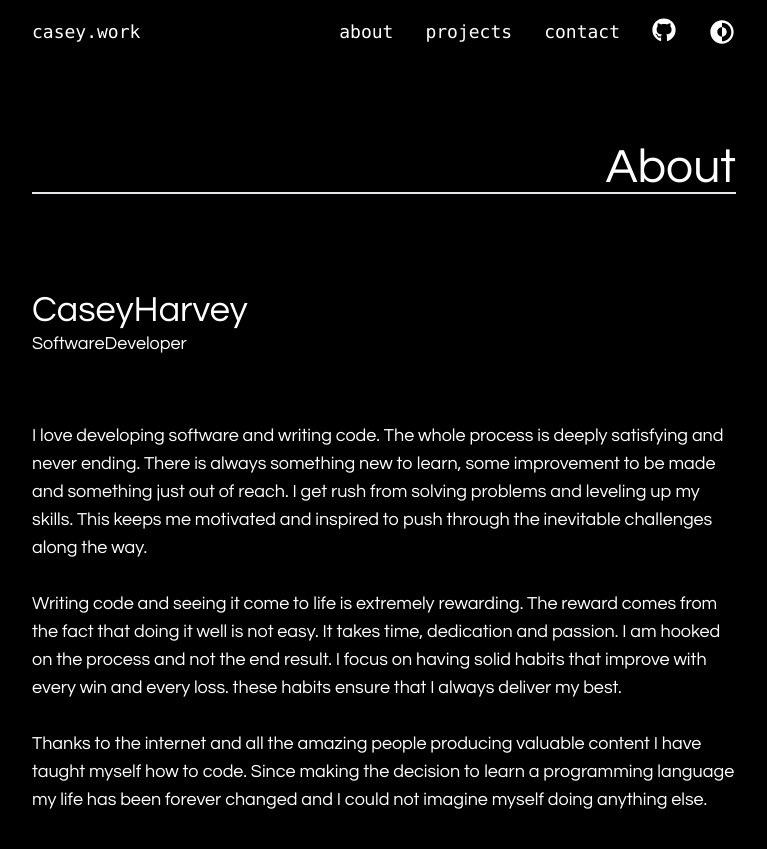
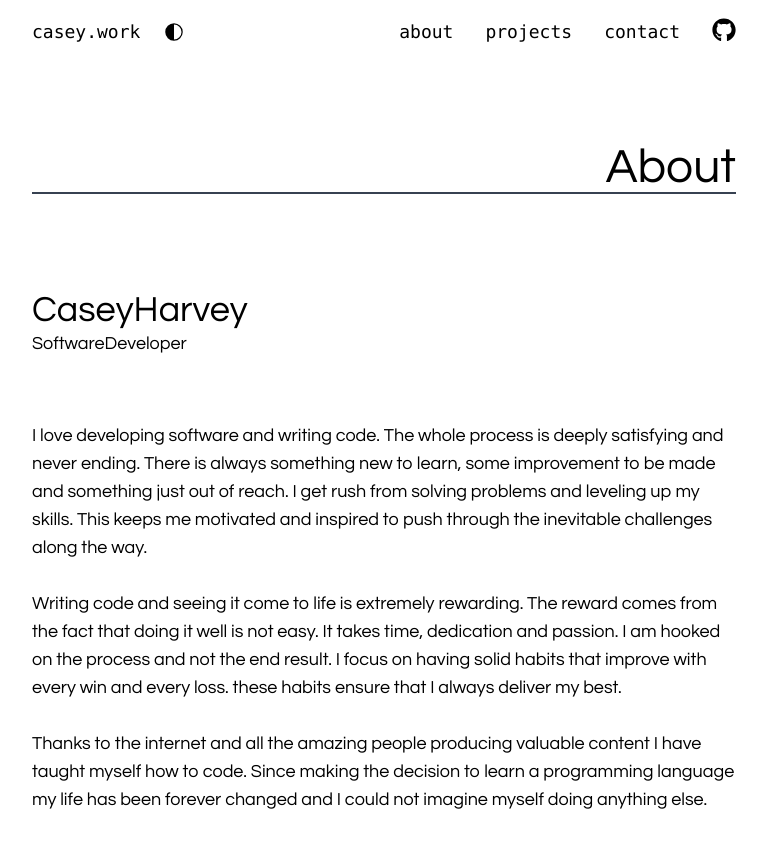
Before and after one commit to caseyharvey/portfolio-v4, a Gatsby site: page / in a window 1280 px wide. Shown: the top 849 px of the page, without its empty margins (256-1023 px from the left). Built offline with nearby package versions, Linux system fonts and the light colour scheme; Gatsby itself is replaced by a stand-in of ours.

Commit message:
configured darkmode

```diff
--- a/src/components/Button.tsx
+++ b/src/components/Button.tsx
@@ -6,7 +6,7 @@ interface Props {
 
 const Button: React.FC<Props> = ({ text }) => {
   return (
-    <button className="bg-darkGray text-white border-2 border-gray-600 w-full rounded p-3 text-xl hover:bg-gray-900 hover:border-gray-700 hover:text-yellow-500 md:py-5">
+    <button className="dark:bg-darkGray dark:text-white border-2 bg-gray-200 dark:border-gray-600 w-full rounded p-3 text-xl dark:hover:bg-gray-900 hover:bg-gray-100 border-gray-400 hover:border-gray-300 hover:text-gray-600 dark:hover:border-gray-700 dark:hover:text-yellow-500 md:py-5">
       {text}
     </button>
   )
--- a/src/components/Dropdown.tsx
+++ b/src/components/Dropdown.tsx
@@ -1,5 +1,6 @@
 import React from "react"
 import { FaGithub } from "react-icons/fa"
+import ThemeToggle from "./ThemeToggle"
 
 interface Props {
   toggle: () => void
@@ -11,7 +12,7 @@ const Dropdown: React.FC<Props> = ({ toggle, isOpen }) => {
     <div
       className={
         isOpen
-          ? "grid grid-rows-6 p-8 mt-16 text-right items-center text-white fixed w-full bg-black text-xl shadow-2xl font-mono"
+          ? "grid grid-rows-5 p-8 mt-16 text-right items-center dark:text-white text-black fixed w-full dark:bg-black bg-white text-xl shadow-2xl font-mono"
           : "hidden"
       }
       onClick={toggle}
--- a/src/components/Navbar.tsx
+++ b/src/components/Navbar.tsx
@@ -9,10 +9,16 @@ interface Props {
 
 const Navbar: React.FC<Props> = ({ toggle }) => {
   return (
-    <nav className="flex justify-between items-center text-white max-w-screen-md mx-auto inset-x-0 fixed top-0 w-full font-mono h-16 bg-black text-lg">
-      <Link to="/" className="pl-8 hover:text-yellow-500">
-        casey.work
-      </Link>
+    <nav className="flex justify-between items-center dark:text-white text-black max-w-screen-md mx-auto inset-x-0 fixed top-0 w-full font-mono h-16 dark:bg-black bg-white text-lg">
+      <div className="flex items-center">
+        <Link
+          to="/"
+          className="pl-8 hover:text-gray-500 dark:hover:text-yellow-500"
+        >
+          casey.work
+        </Link>
+        <ThemeToggle />
+      </div>
       <div className="cursor-pointer pr-8 md:hidden" onClick={toggle}>
         <svg
           className="w-6 h-6"
@@ -30,13 +36,22 @@ const Navbar: React.FC<Props> = ({ toggle }) => {
         </svg>
       </div>
       <div className="pr-4 md:flex hidden">
-        <a href="#about" className="p-4 hover:text-yellow-500">
+        <a
+          href="#about"
+          className="p-4 hover:text-gray-500 dark:hover:text-yellow-500"
+        >
           about
         </a>
-        <a href="#projects" className="p-4 hover:text-yellow-500">
+        <a
+          href="#projects"
+          className="p-4 hover:text-gray-500 dark:hover:text-yellow-500"
+        >
           projects
         </a>
-        <a href="#contact" className="p-4 hover:text-yellow-500">
+        <a
+          href="#contact"
+          className="p-4 hover:text-gray-500 dark:hover:text-yellow-500"
+        >
           contact
         </a>
         <a
@@ -45,9 +60,8 @@ const Navbar: React.FC<Props> = ({ toggle }) => {
           rel="noopener noreferrer"
           className="p-4"
         >
-          <FaGithub className="w-6 h-6 hover:text-yellow-500" />
+          <FaGithub className="w-6 h-6 hover:text-gray-500 dark:hover:text-yellow-500" />
         </a>
-        <ThemeToggle />
       </div>
     </nav>
   )
--- a/src/components/SectionHeading.tsx
+++ b/src/components/SectionHeading.tsx
@@ -6,7 +6,7 @@ interface Props {
 
 const SectionHeading: React.FC<Props> = ({ heading }) => {
   return (
-    <div className="m-8 p-4 pb-0 pr-0 my-16 border-b-2 text-5xl text-right border-b-darkGray">
+    <div className="m-8 p-4 pb-0 pr-0 my-16 border-b-2 text-5xl text-right dark:border-b-white border-gray-700 dark:border-gray-300">
       {heading}
     </div>
   )
--- a/src/components/ThemeToggle.tsx
+++ b/src/components/ThemeToggle.tsx
@@ -1,6 +1,6 @@
 import React from "react"
 import { ThemeToggler } from "gatsby-plugin-dark-mode"
-import { CgDarkMode } from "react-icons/cg"
+import { VscColorMode } from "react-icons/vsc"
 
 interface Props {
   theme: string
@@ -18,8 +18,8 @@ const ThemeToggle: React.FC<Props> = () => {
             onChange={e => toggleTheme(e.target.checked ? "dark" : "light")}
             checked={theme === "dark"}
           />
-          <div className="p-4">
-            <CgDarkMode className="w-7 h-7 hover:text-yellow-500" />
+          <div className="pl-6">
+            <VscColorMode className="w-5 h-5 hover:text-gray-500 dark:hover:text-yellow-500" />
           </div>
         </label>
       )}
--- a/src/components/layout.tsx
+++ b/src/components/layout.tsx
@@ -24,10 +24,10 @@ const Layout: React.FC = ({ children }) => {
 
   return (
     <>
-      <main>
+      <main className="bg-white dark:bg-black">
         <Navbar toggle={toggle} />
         <Dropdown toggle={toggle} isOpen={isOpen} />
-        <div className="container max-w-screen-md mx-auto pb-32 text-white text-lg">
+        <div className="container max-w-screen-md mx-auto pb-32 dark:text-white text-black text-lg">
           {children}
         </div>
       </main>
--- a/src/styles/global.css
+++ b/src/styles/global.css
@@ -4,6 +4,9 @@
 @tailwind components;
 @tailwind utilities;
 
-html {
+body {
+  background: rgb(255, 255, 255);
+}
+body.dark {
   background: #000;
 }
--- a/tailwind.config.js
+++ b/tailwind.config.js
@@ -1,6 +1,6 @@
 module.exports = {
   purge: ["./src/**/*.{js,jsx,ts,tsx}"],
-  darkMode: false, // or 'media' or 'class'
+  darkMode: "class", // or 'media' or 'class'
   theme: {
     extend: {
       colors: {
```
